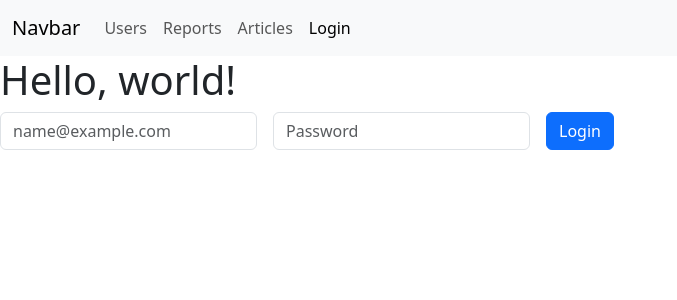
After one commit to StanleyIG/Flask, a Flask app: page /auth/login in a window 1280 px wide. The commit adds this page. Shown: the top 300 px of the page, without its empty margins (0-677 px from the left). Run offline with Flask 3, Linux system fonts and the light colour scheme; some libraries are stand-ins or nearby versions.

Commit message:
add login_manager and authirization (#3)
stage 3 ready

```diff
--- a/blog/app.py
+++ b/blog/app.py
@@ -1,18 +1,51 @@
 from flask import Flask
-from blog.user.views import user
-from blog.report.views import report
-from blog.article.views import article
-from blog.index.views import index
+from .user.views import user
+from .report.views import report
+from .article.views import article
+from .index.views import index
+from .auth.view import auth
+from .config import DevelopmentConfig, ProductionConfig
+from flask_sqlalchemy import SQLAlchemy
+from .extension import db, login_manager
+from blog.models import User
+
+
+VIEWS = [
+    index,
+    user,
+    article,
+    report,
+    auth
+]
 
 
 def create_app() -> Flask:
     app = Flask(__name__)
+    # app.config['SQLALCHEMY_DATABASE_URI'] = 'sqlite:///db.sqlite'
+    # app.config['SQLALCHEMY_TRACK_MODIFICATIONS'] = False
+    # app.config['SECRET_KEY'] = 'xz90d1_%o(g+5x+bhom0w=$=af++&@a6@s21lpla+7*d(3ku96'
+    if app.debug == True:
+        app.config.from_object(DevelopmentConfig)
+        print('run DevelopmentConfig')
+    else:
+        app.config.from_object(ProductionConfig)
+        print('run ProductionConfig')
+    register_extensions(app)
     register_blueprints(app)
     return app
 
 
+def register_extensions(app):
+    db.init_app(app)
+
+    login_manager.login_view = 'auth.login'
+    login_manager.init_app(app)
+
+    @login_manager.user_loader
+    def load_user(user_id):
+        return User.query.get(int(user_id))
+
+
 def register_blueprints(app: Flask):
-    app.register_blueprint(user)
-    app.register_blueprint(report)
-    app.register_blueprint(article)
-    app.register_blueprint(index)
+    for view in VIEWS:
+        app.register_blueprint(view)
--- a/blog/article/views.py
+++ b/blog/article/views.py
@@ -1,6 +1,6 @@
 from flask import Blueprint, render_template
 from werkzeug.exceptions import NotFound
-
+from flask_login import login_required
 from blog.user.views import get_user_name
 
 article = Blueprint("article", __name__, url_prefix="/article", static_folder="../static")
@@ -30,6 +30,7 @@
 
 
 @article.route("/")
+@login_required
 def article_list():
     return render_template(
         "articles/list.html",
--- /dev/null
+++ b/blog/auth/view.py
@@ -0,0 +1,31 @@
+from flask import Blueprint, render_template, request, flash, redirect, url_for
+from flask_login import logout_user, login_user, login_required
+from werkzeug.security import check_password_hash
+
+auth = Blueprint("auth", __name__, url_prefix="/auth", static_folder="../static")
+
+
+@auth.route("/login", methods=["GET", "POST"])
+def login():
+    if request.method == "GET":
+        return render_template(
+            "auth/login.html"
+        )
+    from blog.models import User
+
+    email = request.form.get("email")
+    password = request.form.get("password")
+    user = User.query.filter_by(email=email).first()
+
+    if not user or not check_password_hash(user.password, password):
+        flash("Check your login details")
+        return redirect(url_for(".login"))
+    login_user(user)
+    return redirect(url_for("user.profile", pk=user.id))
+
+
+@auth.route("/logout")
+@login_required
+def logout():
+    logout_user()
+    return redirect(url_for(".login"))
--- /dev/null
+++ b/blog/extension.py
@@ -0,0 +1,5 @@
+from flask_sqlalchemy import SQLAlchemy
+from flask_login import LoginManager
+
+db = SQLAlchemy()
+login_manager = LoginManager()
--- /dev/null
+++ b/blog/templates/auth/login.html
@@ -0,0 +1,26 @@
+{% extends "base.html" %}
+
+{% block title %}
+    Login page
+{% endblock %}
+{% block body %}
+  {% with messages = get_flashed_messages() %}
+    {% if messages %}
+      <div class="alert alert-danger" role="alert">
+        {{ messages[0] }}
+      </div>
+    {% endif %}
+  {% endwith %}
+<form class="row g-3" method="post" action="{{url_for('auth.login')}}">
+  <div class="col-auto">
+    <input type="email" class="form-control" id="exampleFormControlInput1" placeholder="name@example.com" name="email">
+  </div>
+  <div class="col-auto">
+    <label for="password" class="visually-hidden">Password</label>
+    <input type="password" class="form-control" id="password" placeholder="Password" name="password">
+  </div>
+  <div class="col-auto">
+    <button type="submit" class="btn btn-primary mb-3">Login</button>
+  </div>
+</form>
+{% endblock %}
--- a/blog/templates/navbar.html
+++ b/blog/templates/navbar.html
@@ -15,9 +15,15 @@
         <li class="nav-item">
           <a class="nav-link" href="{{ url_for('article.article_list') }}">Articles</a>
         </li>
-        <li class="nav-item">
-          <a class="nav-link disabled" href="#" tabindex="-1" aria-disabled="true">Disabled</a>
-        </li>
+         {% if current_user.is_authenticated %}
+          <li class="nav-item">
+            <a class="nav-link active" href="{{ url_for('auth.logout') }}">Logout</a>
+          </li>
+        {% else %}
+          <li class="nav-item">
+            <a class="nav-link active" href="{{ url_for('auth.login') }}">Login</a>
+          </li>
+        {% endif %}
       </ul>
     </div>
   </div>
--- a/blog/templates/users/details.html
+++ b/blog/templates/users/details.html
@@ -5,6 +5,6 @@
 {% endblock %}
 {% block body %}
     <h1>
-        {{ user_name }}
+        {{ user.email }}
     </h1>
 {% endblock %}
--- a/blog/templates/users/list.html
+++ b/blog/templates/users/list.html
@@ -4,10 +4,10 @@
     Users list
 {% endblock %}
 {% block body %}
-    {% for user_id in users %}
+    {% for user in users %}
         <ul>
             <li>
-            <a href="{{ url_for('user.get_user', pk=user_id) }}">{{ users[user_id]["name"] }}</a>
+            <a href="{{ url_for('user.profile', pk=user.id) }}">{{ user.email }}</a>
             </li>
         </ul>
     {% endfor %}
```
Also changed, not shown: blog/config.py (added, +15 -0 lines), blog/models.py (added, +9 -0 lines), blog/user/views.py (+17 -10 lines), pyproject.toml (+5 -2 lines), wsgi.py (+16 -7 lines), blog/auth/__init__.py (added), 1 other file.
